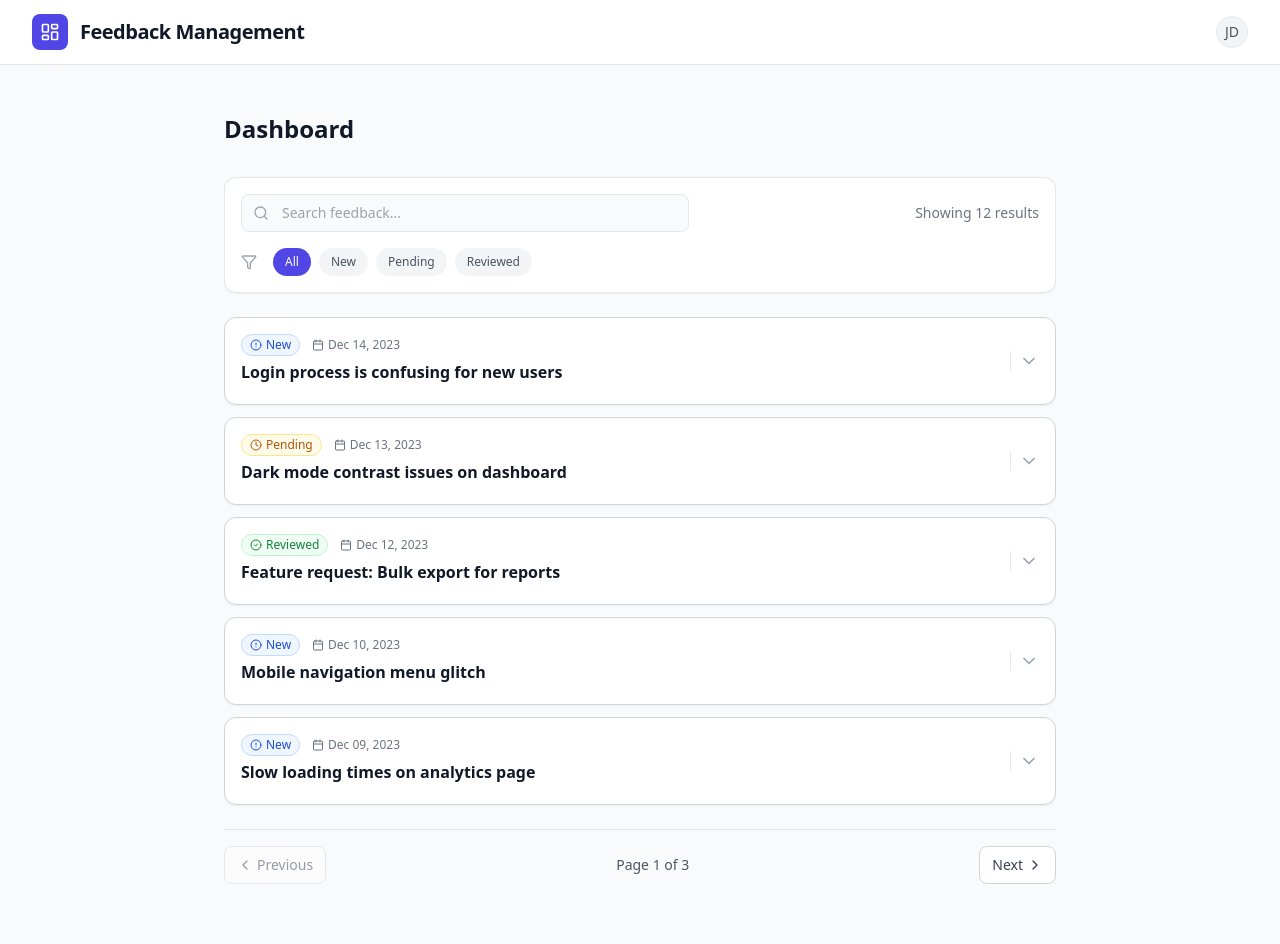
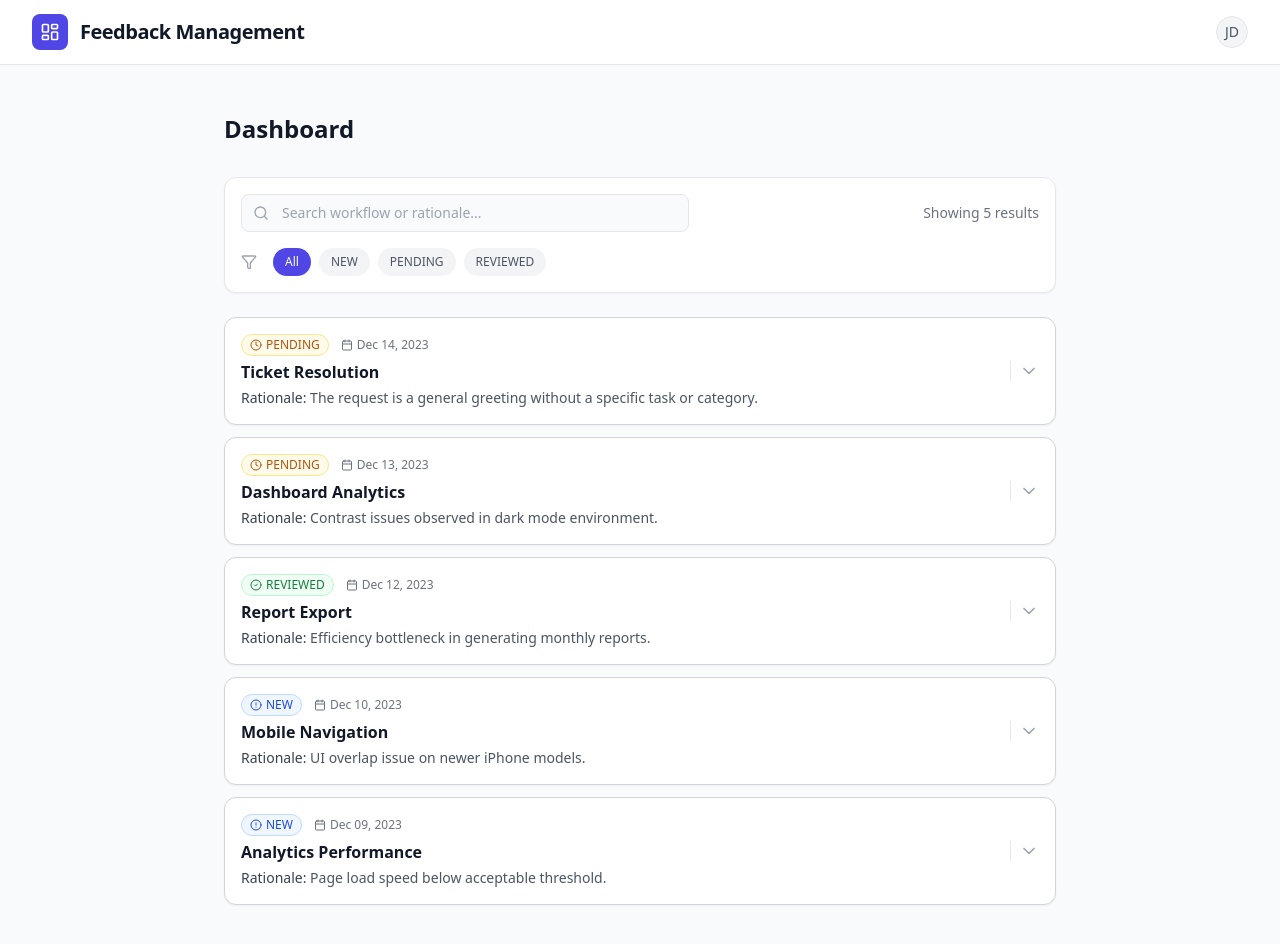
Before and after one commit to Shamilawa/feedback-management, a React (Vite) app: page / in a window 1280 px wide. Shown: the top 944 px of the page. Built offline with nearby package versions, Linux system fonts and the light colour scheme.

Commit message:
FE integration

```diff
--- a/src/components/EditFeedbackForm.tsx
+++ b/src/components/EditFeedbackForm.tsx
@@ -14,7 +14,7 @@ export default function EditFeedbackForm({
     onSave,
     onCancel,
 }: EditFeedbackFormProps) {
-    const [content, setContent] = useState(feedback.feedbackDetails);
+    const [content, setContent] = useState(feedback.feedbackMessage || "");
     const [file, setFile] = useState<File | null>(null);
     const [isDragOver, setIsDragOver] = useState(false);
 
@@ -46,10 +46,10 @@ export default function EditFeedbackForm({
         e.preventDefault();
         // Simulate upload and save
         onSave({
-            feedbackDetails: content,
-            attachmentUrl: file
+            feedbackMessage: content,
+            feedbackData: file
                 ? URL.createObjectURL(file)
-                : feedback.attachmentUrl,
+                : feedback.feedbackData,
         });
     };
 
--- a/src/components/FeedbackList.tsx
+++ b/src/components/FeedbackList.tsx
@@ -6,100 +6,66 @@ import { cn } from "../lib/utils";
 
 const MOCK_DATA: FeedbackItem[] = [
     {
-        id: "1",
-        feedbackSummary: "Login process is confusing for new users",
-        feedbackDetails:
-            "The current login flow redirects too many times. Users are getting lost between SSO and email login. We should simplify the initial screen to only show one primary option based on their domain.",
+        sessionId: "59bacfd4-52cf-4980-8c73-703697dc62ba",
+        workflowName: "Ticket Resolution",
+        rationale:
+            "The request is a general greeting without a specific task or category.",
+        feedbackAttributes: {
+            Reason: "The request is a general greeting and doesn't specify a particular category or priority.",
+            unknown_word: false,
+            user_request: "Hi how are you",
+            call_external: true,
+            unknown_category: true,
+            unknown_priority: true,
+            available_memories:
+                "Greetings, general inquiries, conversational responses.",
+            feedback_request_reason:
+                "The request is a general greeting without a specific task or category.",
+        },
+        status: "PENDING",
+        feedbackMessage: null,
+        feedbackData: null,
         date: "Dec 14, 2023",
-        status: "New",
-        attachmentUrl: "mock-url",
     },
     {
-        id: "2",
-        feedbackSummary: "Dark mode contrast issues on dashboard",
-        feedbackDetails:
-            "Some of the charts are hard to read in dark mode, specifically the blue line on the black background. The contrast ratio needs to be improved for accessibility compliance.",
+        sessionId: "2",
+        workflowName: "Dashboard Analytics",
+        rationale: "Contrast issues observed in dark mode environment.",
+        status: "Pending",
+        feedbackMessage:
+            "Some of the charts are hard to read in dark mode, specifically the blue line on the black background.",
+        feedbackData: null,
         date: "Dec 13, 2023",
-        status: "Pending",
     },
     {
-        id: "3",
-        feedbackSummary: "Feature request: Bulk export for reports",
-        feedbackDetails:
-            "We need a way to export all monthly reports at once instead of one by one. This is a major pain point for our finance team at the end of the month.",
+        sessionId: "3",
+        workflowName: "Report Export",
+        rationale: "Efficiency bottleneck in generating monthly reports.",
+        status: "Reviewed",
+        feedbackMessage:
+            "We need a way to export all monthly reports at once instead of one by one.",
+        feedbackData: "mock-url",
         date: "Dec 12, 2023",
-        status: "Reviewed",
     },
     {
-        id: "4",
-        feedbackSummary: "Mobile navigation menu glitch",
-        feedbackDetails:
-            "On iPhone 14 Pro, the navigation menu overlaps with the dynamic island when scrolled to the top. Needs padding adjustment.",
+        sessionId: "4",
+        workflowName: "Mobile Navigation",
+        rationale: "UI overlap issue on newer iPhone models.",
+        status: "New",
+        feedbackMessage:
+            "On iPhone 14 Pro, the navigation menu overlaps with the dynamic island.",
+        feedbackData: null,
         date: "Dec 10, 2023",
-        status: "New",
     },
     {
-        id: "5",
-        feedbackSummary: "Slow loading times on analytics page",
-        feedbackDetails:
-            "The analytics dashboard takes over 5 seconds to load on 4G networks. We need to optimize the initial data fetch or implement skeleton loading states.",
+        sessionId: "5",
+        workflowName: "Analytics Performance",
+        rationale: "Page load speed below acceptable threshold.",
+        status: "New",
+        feedbackMessage:
+            "The analytics dashboard takes over 5 seconds to load on 4G networks.",
+        feedbackData: null,
         date: "Dec 09, 2023",
-        status: "New",
-    },
-    {
-        id: "6",
-        feedbackSummary: "Typo in terms of service",
-        feedbackDetails:
-            "Section 4.2 has a spelling mistake. It says 'liablity' instead of 'liability'.",
-        date: "Dec 08, 2023",
-        status: "Reviewed",
-    },
-    {
-        id: "7",
-        feedbackSummary: "Request for calendar integration",
-        feedbackDetails:
-            "It would be great if we could sync the deadlines directly to Google Calendar.",
-        date: "Dec 07, 2023",
-        status: "Pending",
-    },
-    {
-        id: "8",
-        feedbackSummary: "Profile image upload fails",
-        feedbackDetails:
-            "Uploading a PNG larger than 2MB causes a silent failure. Needs a proper error message.",
-        date: "Dec 06, 2023",
-        status: "New",
-    },
-    {
-        id: "9",
-        feedbackSummary: "Confusion about pricing tiers",
-        feedbackDetails:
-            "The standard plan features are not clearly distinguished from the pro plan on the pricing page.",
-        date: "Dec 05, 2023",
-        status: "Reviewed",
-    },
-    {
-        id: "10",
-        feedbackSummary: "Export to CSV is broken",
-        feedbackDetails:
-            "Clicking the export button does nothing in Safari browser.",
-        date: "Dec 04, 2023",
-        status: "New",
-    },
-    {
-        id: "11",
-        feedbackSummary: "Add dark mode support",
-        feedbackDetails: "Please add a toggle for dark mode in the settings.",
-        date: "Dec 03, 2023",
-        status: "New",
-    },
-    {
-        id: "12",
-        feedbackSummary: "Notification settings not saving",
-        feedbackDetails:
-            "I uncheck email notifications but they turn back on after refresh.",
-        date: "Dec 02, 2023",
-        status: "Pending",
     },
 ];
 
@@ -127,7 +93,7 @@ export default function FeedbackList() {
 
         // Wait for animation to finish before actual removal
         setTimeout(() => {
-            setItems(items.filter((item) => item.id !== id));
+            setItems(items.filter((item) => item.sessionId !== id));
             setDeletingIds((prev) => {
                 const next = new Set(prev);
                 next.delete(id);
@@ -143,7 +109,7 @@ export default function FeedbackList() {
 
         setItems(
             items.map((item) =>
-                item.id === id ? { ...item, ...updates } : item
+                item.sessionId === id ? { ...item, ...updates } : item
             )
         );
     };
@@ -152,14 +118,13 @@ export default function FeedbackList() {
     const filteredItems = useMemo(() => {
         return items.filter((item) => {
             const matchesSearch =
-                item.feedbackSummary
+                item.workflowName
                     .toLowerCase()
                     .includes(searchTerm.toLowerCase()) ||
-                item.feedbackDetails
-                    .toLowerCase()
-                    .includes(searchTerm.toLowerCase());
+                item.rationale.toLowerCase().includes(searchTerm.toLowerCase());
             const matchesStatus =
-                statusFilter === "All" || item.status === statusFilter;
+                statusFilter === "All" ||
+                item.status.toUpperCase() === statusFilter.toUpperCase();
             return matchesSearch && matchesStatus;
         });
     }, [items, searchTerm, statusFilter]);
@@ -186,7 +151,7 @@ export default function FeedbackList() {
                         <Search className="absolute left-3 top-1/2 -translate-y-1/2 w-4 h-4 text-gray-400" />
                         <input
                             type="text"
-                            placeholder="Search feedback..."
+                            placeholder="Search workflow or rationale..."
                             value={searchTerm}
                             onChange={(e) => setSearchTerm(e.target.value)}
                             className="w-full pl-10 pr-4 py-2 bg-gray-50 border border-gray-200 rounded-lg text-sm focus:outline-none focus:ring-2 focus:ring-indigo-500 focus:border-transparent transition-all"
@@ -200,7 +165,7 @@ export default function FeedbackList() {
                 {/* Filter Tabs */}
                 <div className="flex items-center gap-2 overflow-x-auto pb-2 sm:pb-0 no-scrollbar">
                     <Filter className="w-4 h-4 text-gray-400 mr-2 shrink-0" />
-                    {(["All", "New", "Pending", "Reviewed"] as const).map(
+                    {(["All", "NEW", "PENDING", "REVIEWED"] as const).map(
                         (status) => (
                             <button
                                 key={status}
@@ -224,11 +189,11 @@ export default function FeedbackList() {
                 {paginatedItems.length > 0 ? (
                     paginatedItems.map((item) => (
                         <FeedbackRow
-                            key={item.id}
+                            key={item.sessionId}
                             feedback={item}
-                            isOpen={openId === item.id}
-                            isDeleting={deletingIds.has(item.id)}
-                            onToggle={() => handleToggle(item.id)}
+                            isOpen={openId === item.sessionId}
+                            isDeleting={deletingIds.has(item.sessionId)}
+                            onToggle={() => handleToggle(item.sessionId)}
                             onDelete={handleDelete}
                             onUpdate={handleUpdate}
                         />
--- a/src/components/FeedbackRow.tsx
+++ b/src/components/FeedbackRow.tsx
@@ -40,12 +40,13 @@ export default function FeedbackRow({
     const [showDeleteConfirm, setShowDeleteConfirm] = useState(false);
 
     const getStatusColor = (status: FeedbackItem["status"]) => {
-        switch (status) {
-            case "New":
+        const normalized = status.toUpperCase();
+        switch (normalized) {
+            case "NEW":
                 return "bg-blue-50 text-blue-700 border-blue-200";
-            case "Reviewed":
+            case "REVIEWED":
                 return "bg-green-50 text-green-700 border-green-200";
-            case "Pending":
+            case "PENDING":
                 return "bg-amber-50 text-amber-700 border-amber-200";
             default:
                 return "bg-gray-50 text-gray-700 border-gray-200";
@@ -53,13 +54,16 @@ export default function FeedbackRow({
     };
 
     const getStatusIcon = (status: FeedbackItem["status"]) => {
-        switch (status) {
-            case "New":
+        const normalized = status.toUpperCase();
+        switch (normalized) {
+            case "NEW":
                 return <AlertCircle className="w-3 h-3 mr-1" />;
-            case "Reviewed":
+            case "REVIEWED":
                 return <CheckCircle2 className="w-3 h-3 mr-1" />;
-            case "Pending":
+            case "PENDING":
                 return <Clock className="w-3 h-3 mr-1" />;
+            default:
+                return null;
         }
     };
 
@@ -76,7 +80,7 @@ export default function FeedbackRow({
 
     const confirmDelete = (e: React.MouseEvent) => {
         e.stopPropagation();
-        onDelete(feedback.id);
+        onDelete(feedback.sessionId);
     };
 
     const cancelDelete = (e: React.MouseEvent) => {
@@ -85,7 +89,7 @@ export default function FeedbackRow({
     };
 
     const handleSave = async (updates: Partial<FeedbackItem>) => {
-        await onUpdate(feedback.id, updates);
+        await onUpdate(feedback.sessionId, updates);
         setIsEditing(false);
         toast.success("Feedback updated correctly");
     };
@@ -115,17 +119,26 @@ export default function FeedbackRow({
                             )}
                         >
                             {getStatusIcon(feedback.status)}
-                            {feedback.status}
+                            {feedback.status.toUpperCase()}
                         </span>
-                        <span className="text-xs text-gray-500 flex items-center">
-                            <Calendar className="w-3 h-3 mr-1" />
-                            {feedback.date}
-                        </span>
+                        {feedback.date && (
+                            <span className="text-xs text-gray-500 flex items-center">
+                                <Calendar className="w-3 h-3 mr-1" />
+                                {feedback.date}
+                            </span>
+                        )}
                     </div>
 
                     <h3 className="text-base font-semibold text-gray-900 truncate mb-1 group-hover:text-indigo-600 transition-colors">
-                        {feedback.feedbackSummary}
+                        {feedback.workflowName}
                     </h3>
+                    {/* Rationale Display */}
+                    <p className="text-sm text-gray-600 line-clamp-2">
+                        <span className="font-medium text-gray-700">
+                            Rationale:{" "}
+                        </span>
+                        {feedback.rationale}
+                    </p>
                 </div>
 
                 {/* Right Section: Actions */}
@@ -206,11 +219,12 @@ export default function FeedbackRow({
                                     Detailed Feedback
                                 </h4>
                                 <p className="leading-relaxed whitespace-pre-wrap">
-                                    {feedback.feedbackDetails}
+                                    {feedback.feedbackMessage ||
+                                        "No detailed feedback provided."}
                                 </p>
                             </div>
 
-                            {feedback.attachmentUrl && (
+                            {feedback.feedbackData && (
                                 <div>
                                     <h4 className="font-semibold text-gray-900 mb-2">
                                         Attachments
@@ -221,7 +235,7 @@ export default function FeedbackRow({
                                     >
                                         <FileText className="w-4 h-4 text-gray-400 group-hover/file:text-indigo-500" />
                                         <span className="font-medium">
-                                            Attached Document
+                                            view attachment
                                         </span>
                                     </a>
                                 </div>
--- a/src/types.ts
+++ b/src/types.ts
@@ -1,8 +1,21 @@
+export interface FeedbackAttributes {
+    Reason: string;
+    unknown_word?: boolean;
+    user_request?: string;
+    call_external?: boolean;
+    unknown_category?: boolean;
+    unknown_priority?: boolean;
+    available_memories?: string;
+    feedback_request_reason?: string;
+}
+
 export interface FeedbackItem {
-    id: string;
-    feedbackSummary: string; // Shown in collapsed view
-    feedbackDetails: string; // Shown in expanded view
-    date: string;
-    status: "New" | "Reviewed" | "Pending";
-    attachmentUrl?: string;
+    sessionId: string;
+    workflowName: string;
+    rationale: string;
+    feedbackAttributes?: FeedbackAttributes;
+    status: "PENDING" | "REVIEWED" | "NEW" | "Pending" | "Reviewed" | "New";
+    feedbackMessage: string | null;
+    feedbackData: string | null;
+    date?: string;
 }
```
